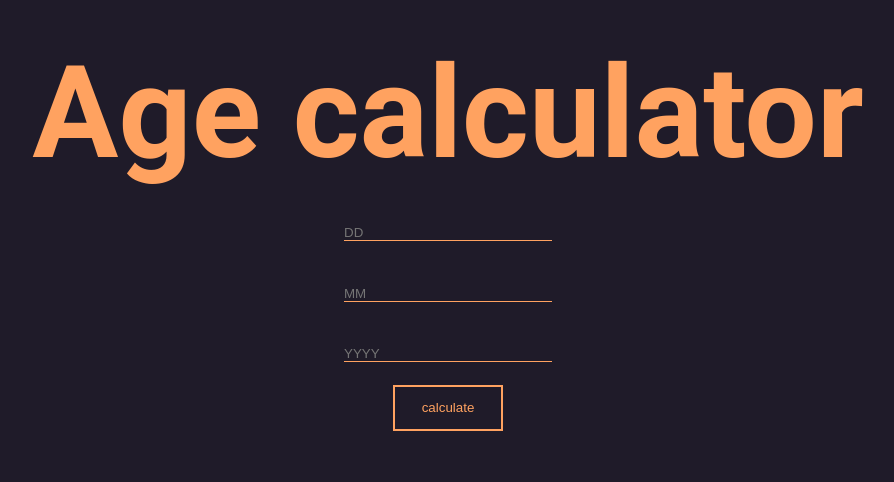
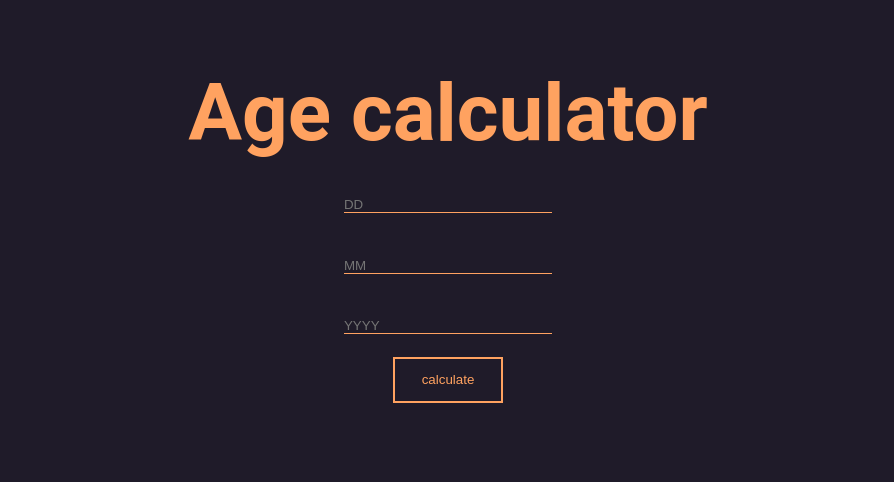
Before and after one commit to srinivas232003/age-calc, a plain HTML site: page index.html in a window 1280 px wide. Shown: the part 147-629 px from the top of the page, without its empty margins (192-1086 px from the left). Drawn offline with Linux system fonts and the light colour scheme.

Commit message:
Update style.css

```diff
--- a/style.css
+++ b/style.css
@@ -4,7 +4,7 @@
   box-sizing:border-box;
   }
 h1{
-  font-size:10vw;
+  font-size:5rem;
   color:#ffa260;
   }
 body{
```
